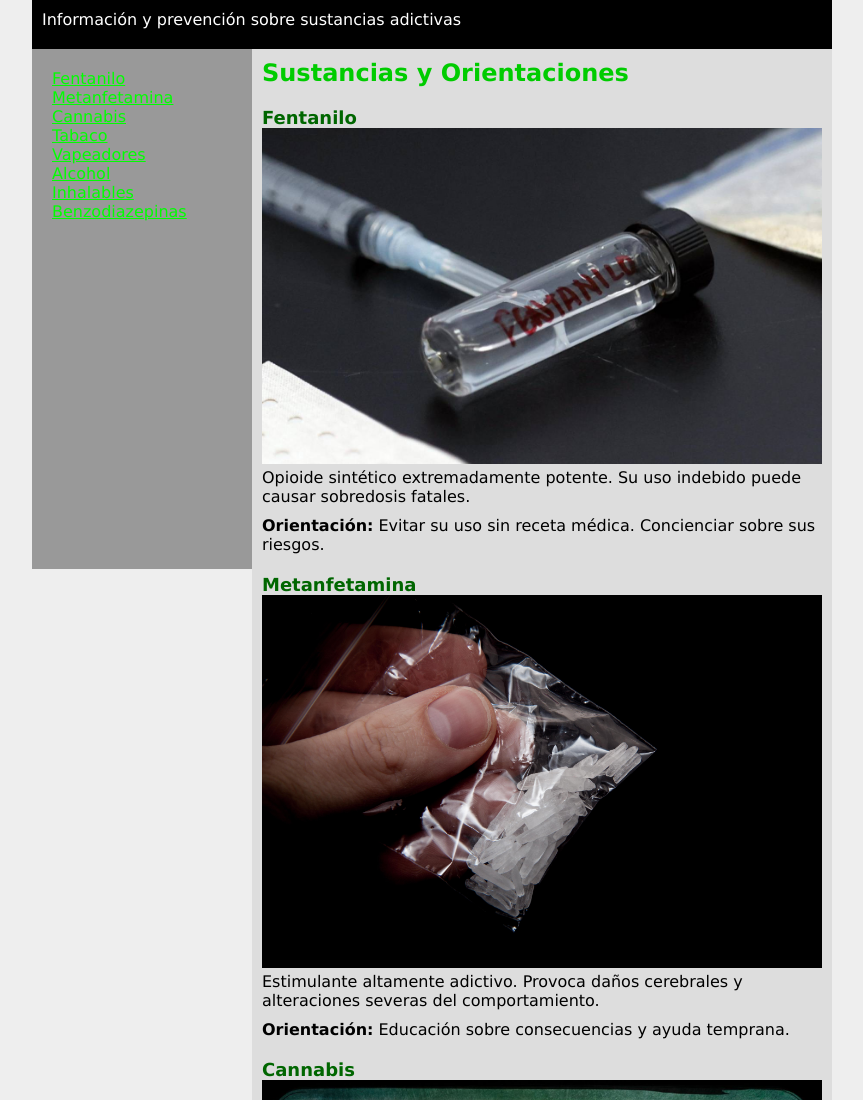
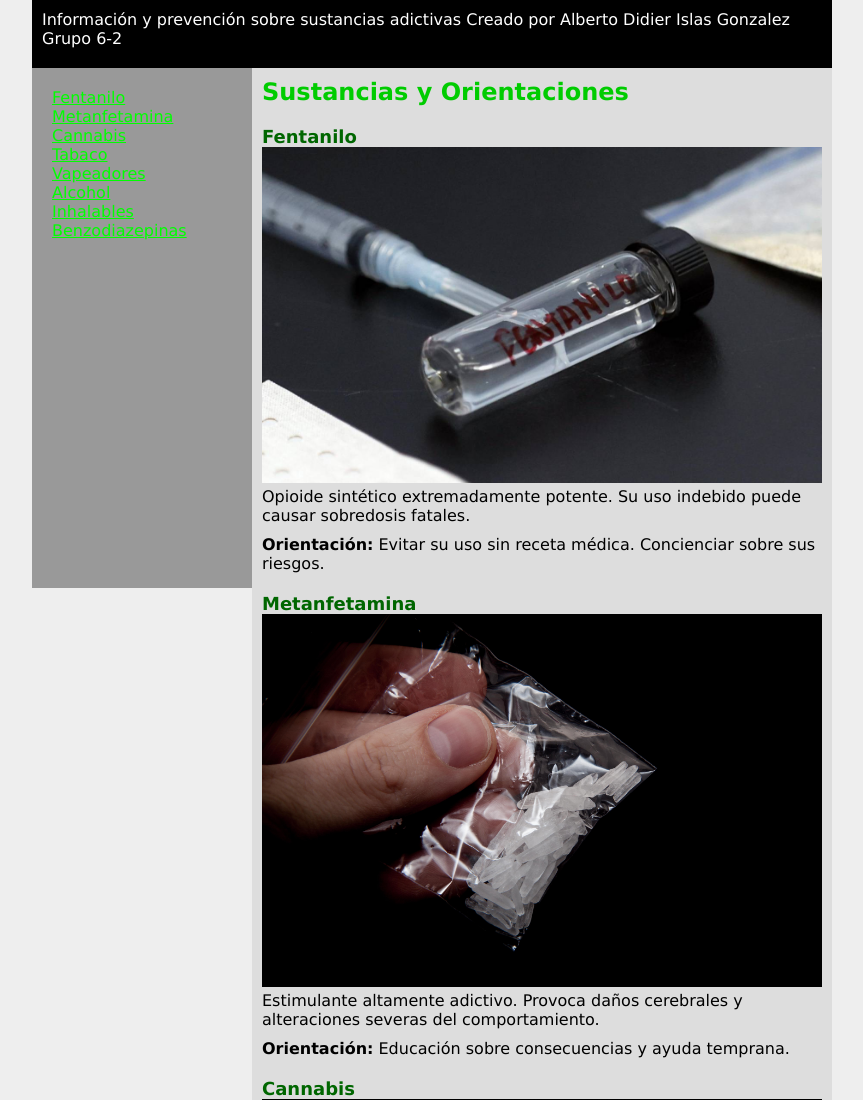
Before and after one commit to 2567-max/Prevencionydrogas1.github.io, a plain HTML site: page index.html in a window 1280 px wide. Shown: the top 1100 px of the page, without its empty margins (208-1071 px from the left). Drawn offline with Linux system fonts and the light colour scheme.

Commit message:
initial commit

```diff
--- a/index.html
+++ b/index.html
@@ -8,7 +8,7 @@
 <body>
   <div id="contenedor">
     <div id="cabecera">
-      <p>Información y prevención sobre sustancias adictivas</p>
+      <p>Información y prevención sobre sustancias adictivas Creado por Alberto Didier Islas Gonzalez Grupo 6-2</p>
     </div>
 
     <div id="menu">
```
